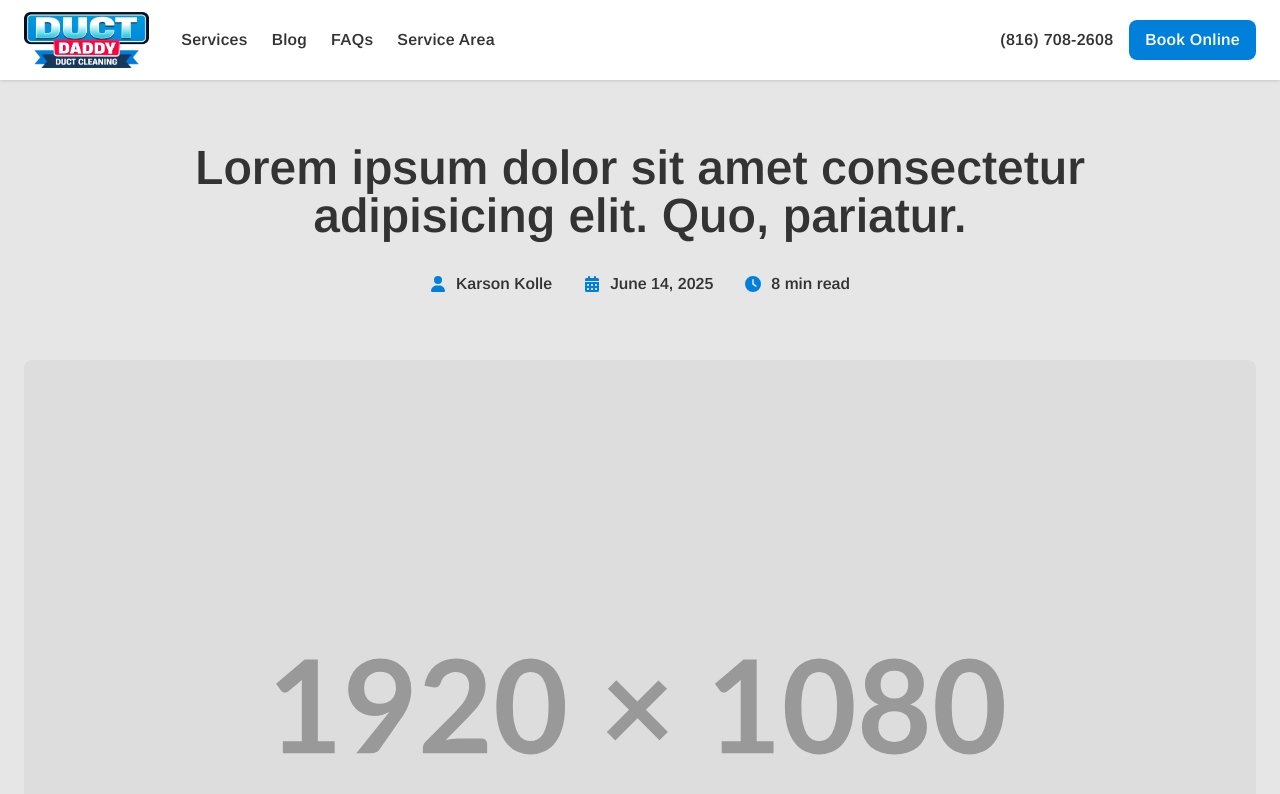
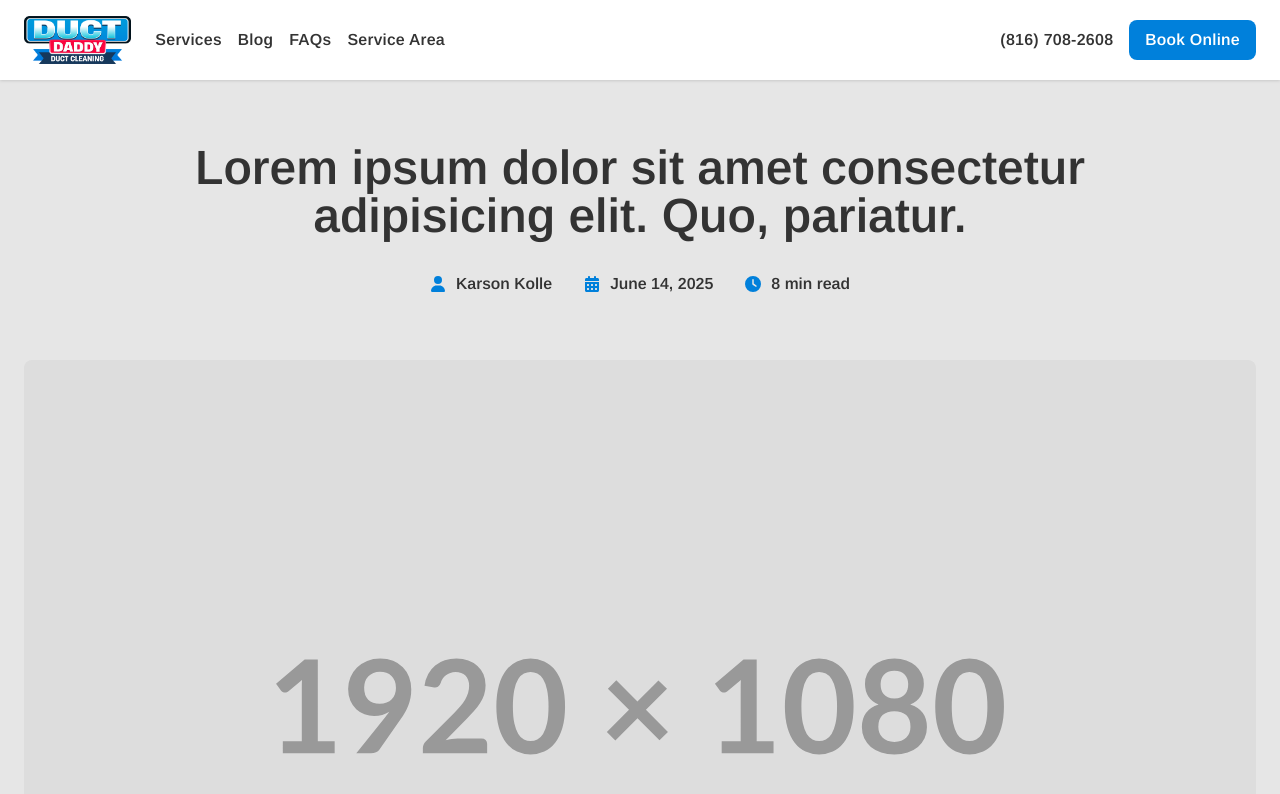
Before and after one commit to flowz0/duct-daddy, a Next.js app: page /blog/1 in a window 1280 px wide. Shown: the top 794 px of the page. Built offline with nearby package versions, Linux system fonts and the light colour scheme.

Commit message:
optimize Navbar component style customization

```diff
--- a/app/components/Navbar.tsx
+++ b/app/components/Navbar.tsx
@@ -31,7 +31,7 @@ export default function Navbar() {
   return (
     <nav className="bg-[#ffffff] shadow shadow-[hsl(0,0%,80%)] fixed h-20 w-full z-50">
       <div className="flex justify-between items-center h-full max-w-7xl mx-auto px-6">
-        <div className="flex gap-8">
+        <div className="flex gap-6">
           <Link
             href="/"
             onClick={() => setIsOpen(false)}
@@ -41,7 +41,7 @@ export default function Navbar() {
             {/* : */} <Image
               src={BrandLogo}
               alt="Netflows logo"
-              className="h-14 w-auto"
+              className="h-12 w-auto"
               draggable="false"
               priority={true}
             />
@@ -49,7 +49,7 @@ export default function Navbar() {
           </Link>
 
           {/* Desktop Links */}
-          <ul className="hidden text-[#333333] font-semibold text-base/[32px] tracking-[0.016em] md:flex md:items-center md:gap-x-6">
+          <ul className="hidden text-[#333333] font-semibold text-base/[32px] tracking-[0.016em] md:flex md:items-center md:gap-x-4">
             {Links.map((link) => (
               <li key={link.href}>
                 <AnimatedLink
```
